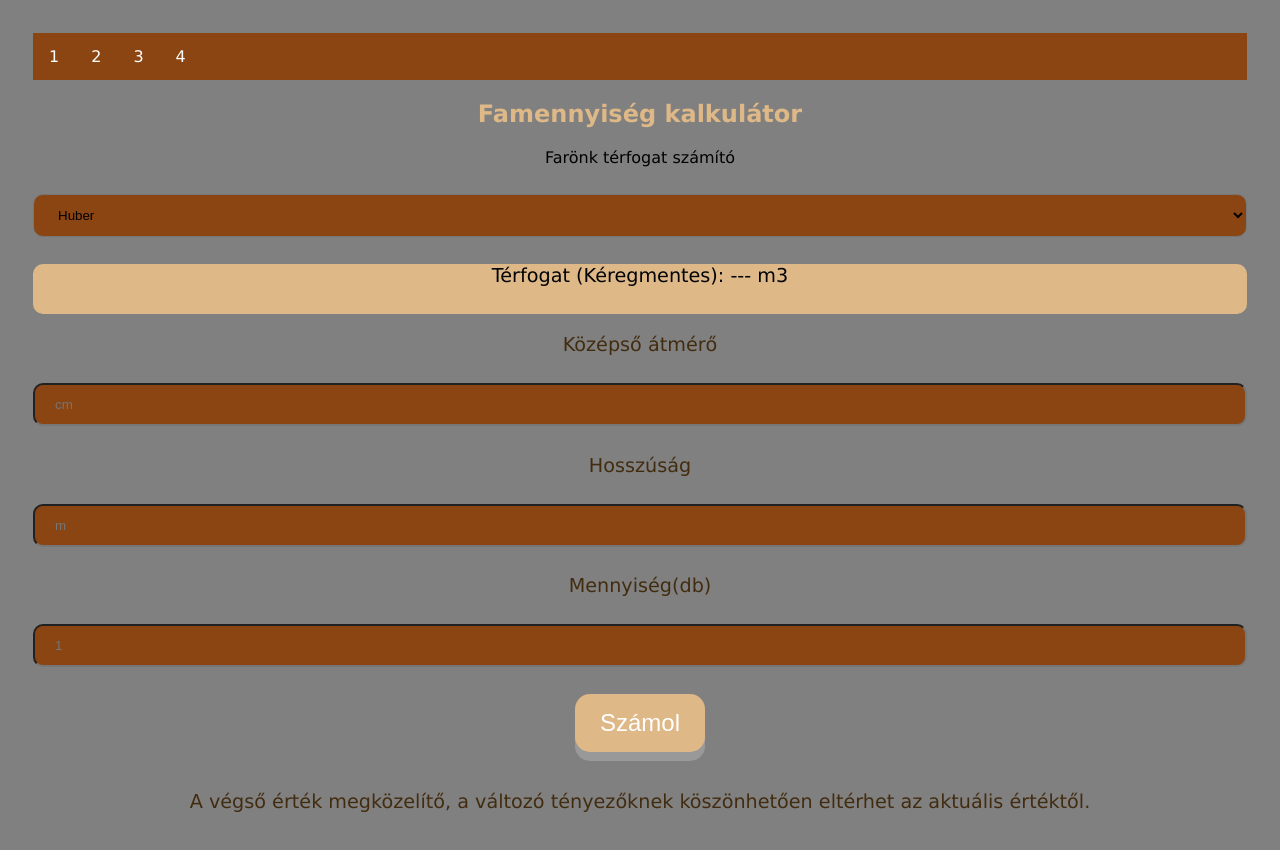
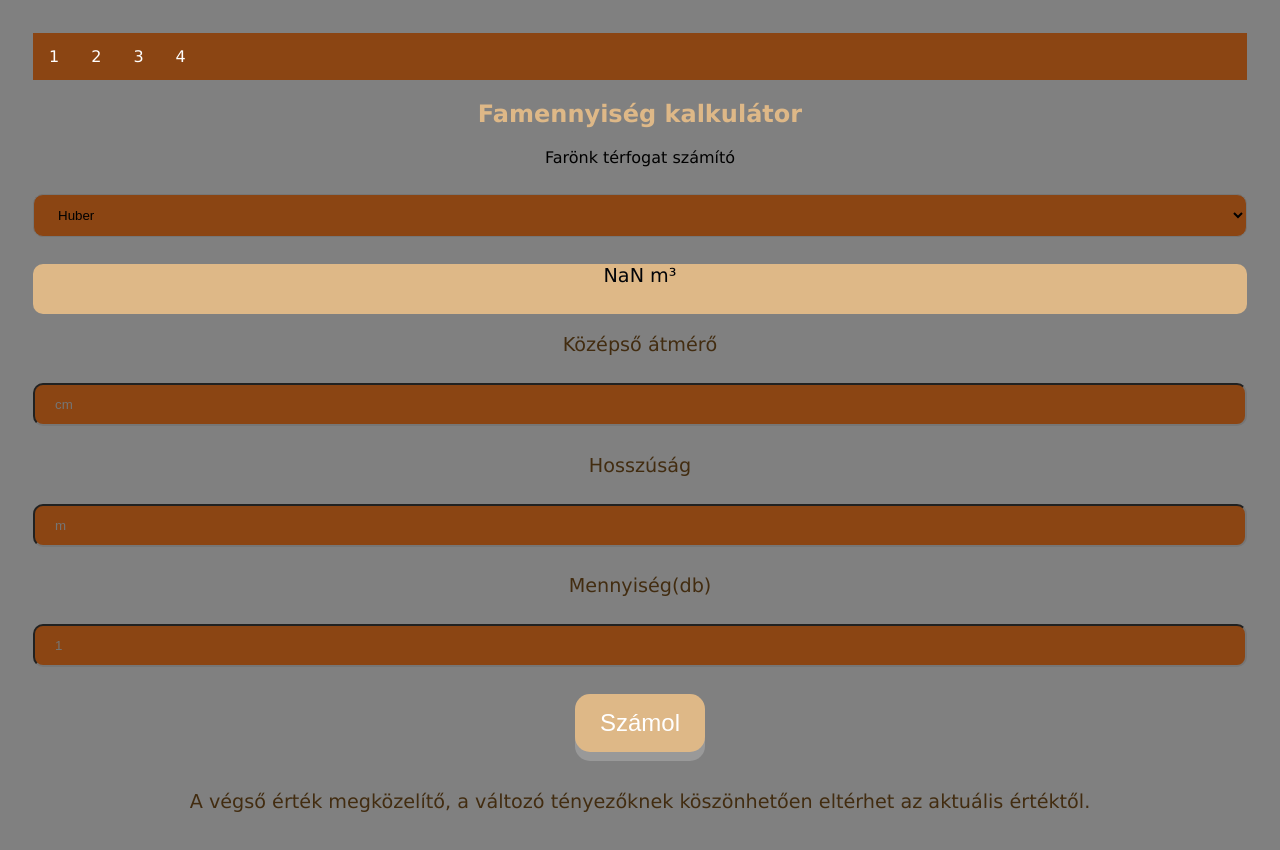
Before and after one commit to MoriczJanos113C/KOBOZES, a plain HTML site: page index.html in a window 1280 px wide. Both pictures are taken after a click on the button "Számol". Drawn offline with Linux system fonts and the light colour scheme.

Commit message:
feltöltés

```diff
--- a/index.html
+++ b/index.html
@@ -27,7 +27,7 @@
                     <option value="Newton">Newton</option>
                 </select>
             </form>
-                <p id="kimenet">Térfogat (Kéregmentes): --- m3</p>
+                <p id="kimenet">Térfogat (Kéregmentes): --- m³</p>
                 <p>Középső átmérő</p>
                 <input type="number" id="atmero" placeholder="cm">
                 <br>
@@ -40,6 +40,17 @@
                 <button id="szamol">Számol</button>
                 <br><br>
                 <p>A végső érték megközelítő, a változó tényezőknek köszönhetően eltérhet az aktuális értéktől.</p>
+
+                <script>
+                    const Huber = document.getElementById("szamolHuber");
+
+                    function szamolHuber(){
+                        kimenet.innerHTML = "";
+                        kimenet.innerHTML = parseInt(atmero.value)*1.5+parseInt(hosszusag.value)*1.5*parseInt(mennyiseg.value)+" m³";
+                    }
+
+                    szamol.addEventListener("click", szamolHuber);
+                </script>
     </div>
 </body>
 </html>
```
